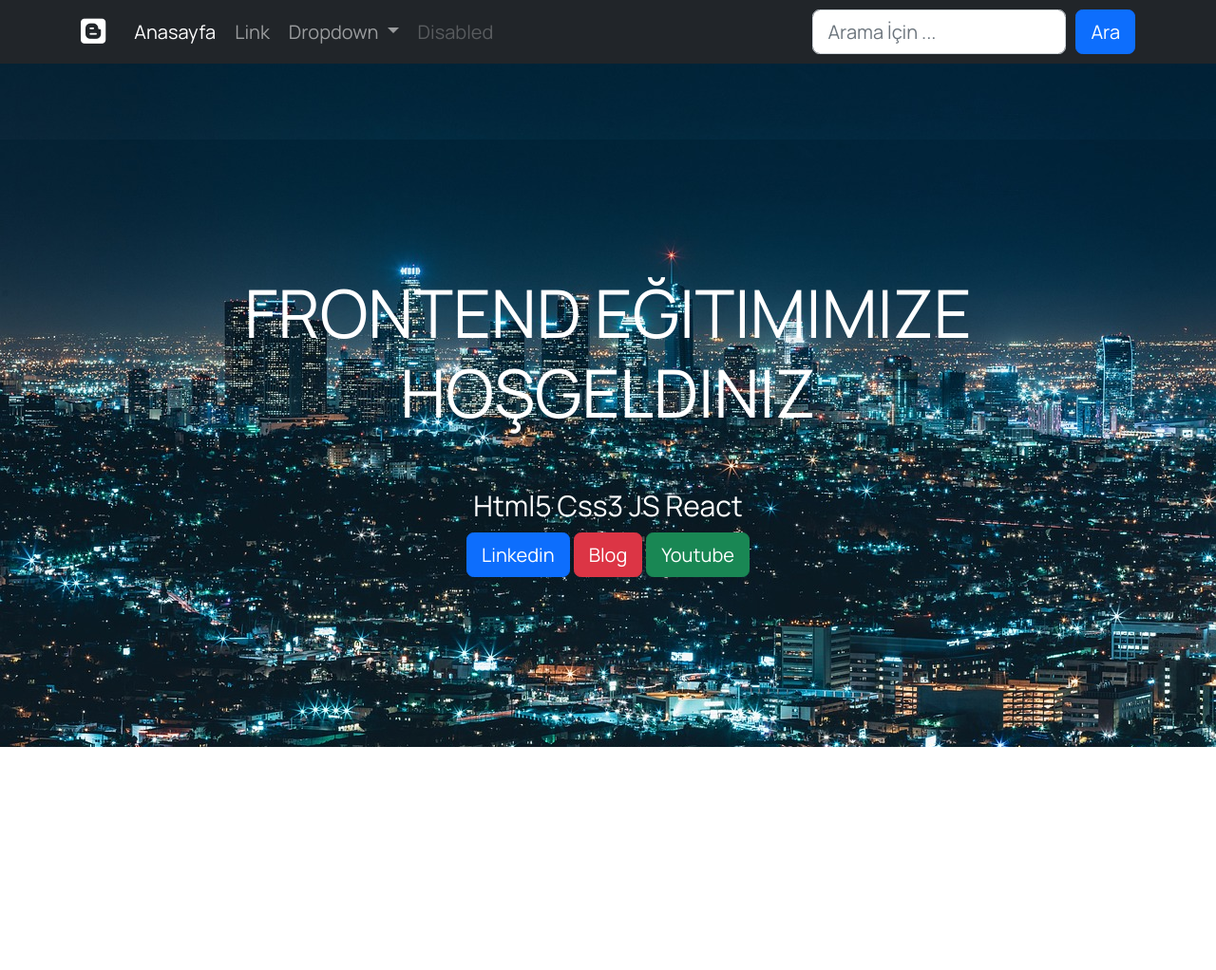
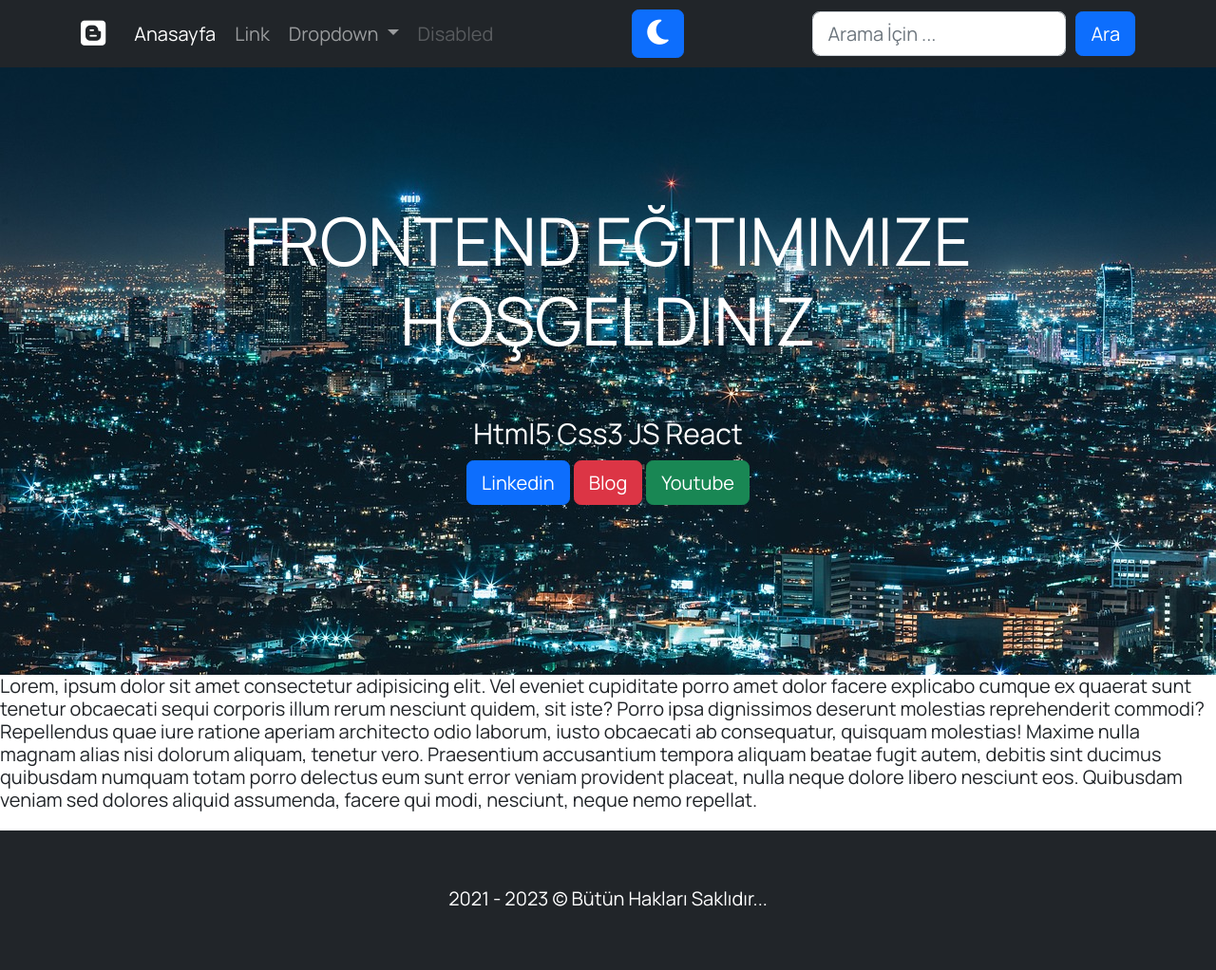
Before and after one commit to gokhankarabulut/Ecodation_Frontend, a plain HTML site: page ibb_ecodation_frontend-main/index.html in a window 1280 px wide. Shown: the whole page at 95% size. Before the commit the page ends 800 px from the top, so only its background shows below. Drawn offline with nearby package versions, Linux system fonts and the light colour scheme.

Commit message:
navbar - footer kısımları düzeltildi

```diff
--- a/ibb_ecodation_frontend-main/index.html
+++ b/ibb_ecodation_frontend-main/index.html
@@ -18,11 +18,18 @@
     <link href="https://fonts.googleapis.com/css2?family=Manrope&display=swap" rel="stylesheet">
 
     <!-- font-awesone -->
-    <link rel="stylesheet" href="https://cdnjs.cloudflare.com/ajax/libs/font-awesome/6.4.0/css/all.min.css" integrity="sha512-iecdLmaskl7CVkqkXNQ/ZH/XLlvWZOJyj7Yy7tcenmpD1ypASozpmT/E0iPtmFIB46ZmdtAc9eNBvH0H/ZpiBw==" crossorigin="anonymous" referrerpolicy="no-referrer" />
+    <link rel="stylesheet" href="https://cdnjs.cloudflare.com/ajax/libs/font-awesome/6.4.0/css/all.min.css"
+    integrity="sha512-iecdLmaskl7CVkqkXNQ/ZH/XLlvWZOJyj7Yy7tcenmpD1ypASozpmT/E0iPtmFIB46ZmdtAc9eNBvH0H/ZpiBw=="
+    crossorigin="anonymous" referrerpolicy="no-referrer" />
 
     <!-- Bootstrap CSS v5.2.1 -->
     <link href="https://cdn.jsdelivr.net/npm/bootstrap@5.2.1/dist/css/bootstrap.min.css" rel="stylesheet"
         integrity="sha384-iYQeCzEYFbKjA/T2uDLTpkwGzCiq6soy8tYaI1GyVh/UjpbCx/TYkiZhlZB6+fzT" crossorigin="anonymous" />
+
+     <!-- jquery -->
+     <script src="https://code.jquery.com/jquery-1.12.4.js"></script>
+     <script src="https://code.jquery.com/ui/1.12.1/jquery-ui.js"></script>
+
 
     <!-- external CSS -->
     <link rel="stylesheet" href="style.css">
@@ -68,8 +75,14 @@
                         <a class="nav-link disabled">Disabled</a>
                     </li>
                 </ul>
+                <ul class="navbar-nav me-auto mb-2 mb-lg-0">
+                    <li class="nav-item">
+                        <button class="btn btn-primary" onclick="darkModu()"> <i class="fa-solid fa-moon"></i></button>
+                    </li>
+                </ul>
+
                 <form class="d-flex" role="search">
-                    <input class="form-control me-2" type="search" placeholder="Arama İçin ..." aria-label="Search">
+                    <input id="tags" class="form-control me-2" type="search" placeholder="Arama İçin ..." aria-label="Search">
                     <button class="btn btn-primary" type="submit">Ara</button> <!-- btn-outline-success
               -->
                 </form>
@@ -84,7 +97,7 @@
  </section>
 
     <!-- start header codes -->
-    <header id="header_id">
+
         <!-- div.text-white>div.container>div.p-5.text-uppercase.display-4{Frontend Eğitimimize Hoşgeldiniz}+h4{Html5 Css3 JS React}+a.btn.btn-primary+a.btn.btn-danger+a.btn.btn-success -->
         <header id="header_id">
             <div class="text-white">
@@ -101,12 +114,29 @@
 
         <!-- start main codes -->
         <main id="main_id">
-
+            <section>
+                <p>Lorem, ipsum dolor sit amet consectetur adipisicing elit.
+                    Vel eveniet cupiditate porro amet dolor facere explicabo
+                     cumque ex quaerat sunt tenetur obcaecati sequi corporis
+                     illum rerum nesciunt quidem, sit iste? Porro ipsa
+                     dignissimos deserunt molestias reprehenderit commodi?
+                      Repellendus quae iure ratione aperiam architecto odio
+                      laborum, iusto obcaecati ab consequatur, quisquam
+                       molestias! Maxime nulla magnam alias nisi dolorum
+                       aliquam, tenetur vero. Praesentium accusantium
+                       tempora aliquam beatae fugit autem, debitis sint
+                       ducimus quibusdam numquam totam porro delectus eum
+                       sunt error veniam provident placeat, nulla neque
+                       dolore libero nesciunt eos. Quibusdam veniam sed dolores
+                        aliquid assumenda, facere qui modi, nesciunt, neque nemo repellat.</p>
+            </section>
         </main>
         <!-- end main codes -->
 
         <!-- start footer codes -->
-        <footer id="footer_id"></footer>
+        <footer id="footer_id" class="bg-dark">
+            <div class="text-center p-5 " id="copy_right">2021 - <span id="date_id"></span> &copy; Bütün Hakları Saklıdır...</div>
+        </footer>
         <!-- end footer codes -->
 
         <!-- end codes -->
--- a/ibb_ecodation_frontend-main/style.css
+++ b/ibb_ecodation_frontend-main/style.css
@@ -7,6 +7,12 @@ Version : v.1
 
 /*######################################################*/
 /* Root */
+ :root{
+    --templateBgColor: rgb(43, 41, 41);
+
+ }
+
+
 
 /*######################################################*/
 /* Common Property */
@@ -99,6 +105,14 @@ i {
     overflow: hidden;
 }
 
+/*######################################################*/
+/* Navbar */
+.dark_mode{
+    background-color: var(--templateBgColor);
+    color: #ffffff;
+}
+
+
 
 /*######################################################*/
 /* Header */
@@ -107,7 +121,16 @@ background-image: url("./img/header.jpg");
     background-repeat: no-repeat;
     background-size: cover;
     background-position: 50% 50%;
-z-index: -1;
     height:80vh;
     padding-top:4rem;
     }
+
+    /*######################################################*/
+/* Footer */
+footer {
+    min-height:10rem ;
+    width: auto;
+    color: #ffffff;
+    background-color: black;
+
+}
--- a/ibb_ecodation_frontend-main/template.js
+++ b/ibb_ecodation_frontend-main/template.js
@@ -1 +1,26 @@
-// alert("Deneme")
+// Dark Mode
+let darkMode =()=>{
+    document.body.classList.toggle("dark_mode")
+}
+
+// input search
+$(document).ready(function(){
+    const searchApi=["Adana","Balikesir","Çorum","Denizli","Diyarbakır","Edirne","Malatya","Van"];
+    $("#tags").autocomplete({
+        source:searchApi
+    })
+    });
+    //end
+
+    //     Footer
+    // JS DOM
+let newDate = ()=>{
+    const date = new Date().getFullYear();
+// document.getElementById("date_id").innerHTML=new Date().getFullYear();
+
+    // Jquery DOM
+    $("#date_id").html(date)
+
+
+}
+newDate();
```
Also changed, not shown: ibb_ecodation_frontend-main/git_codes.txt (added), ibb_ecodation_frontend-main/img/parallax.jpg (added), 1 other file. Lines whose indentation alone changed are shown as unchanged.
